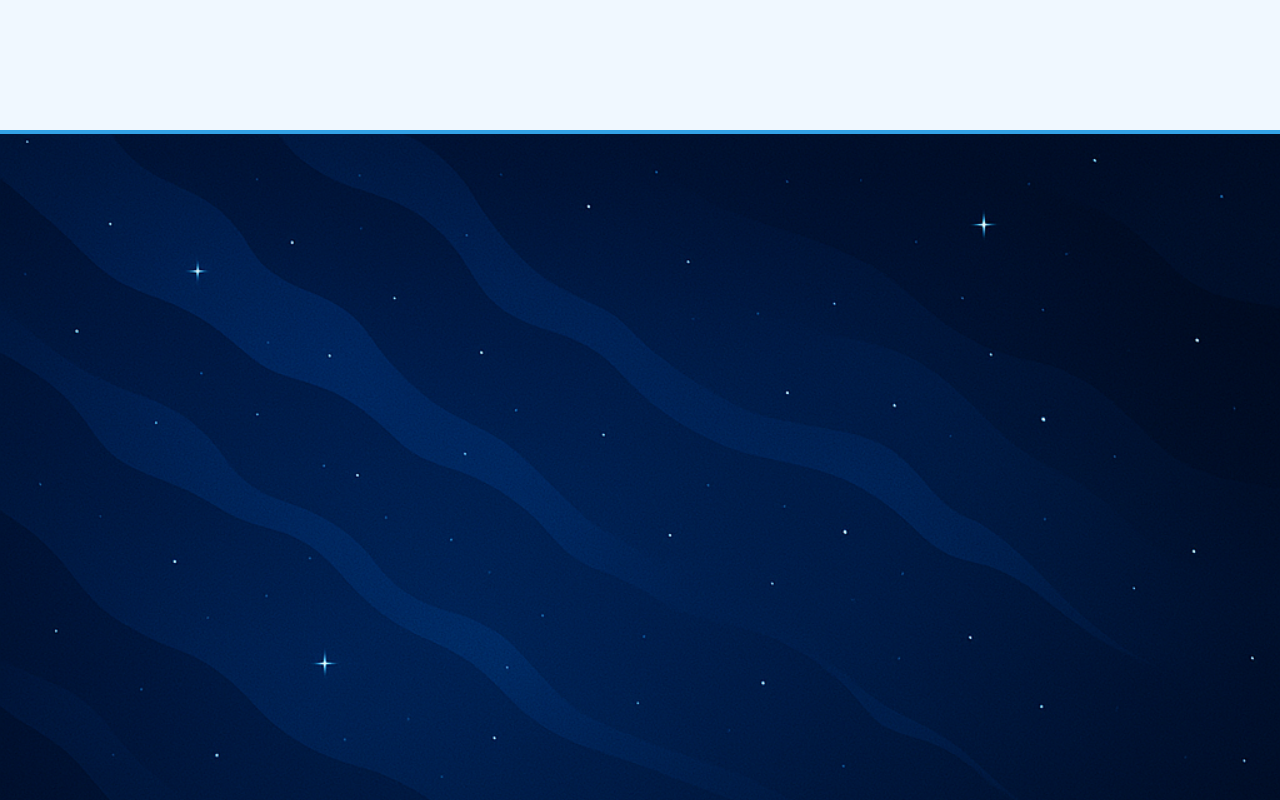
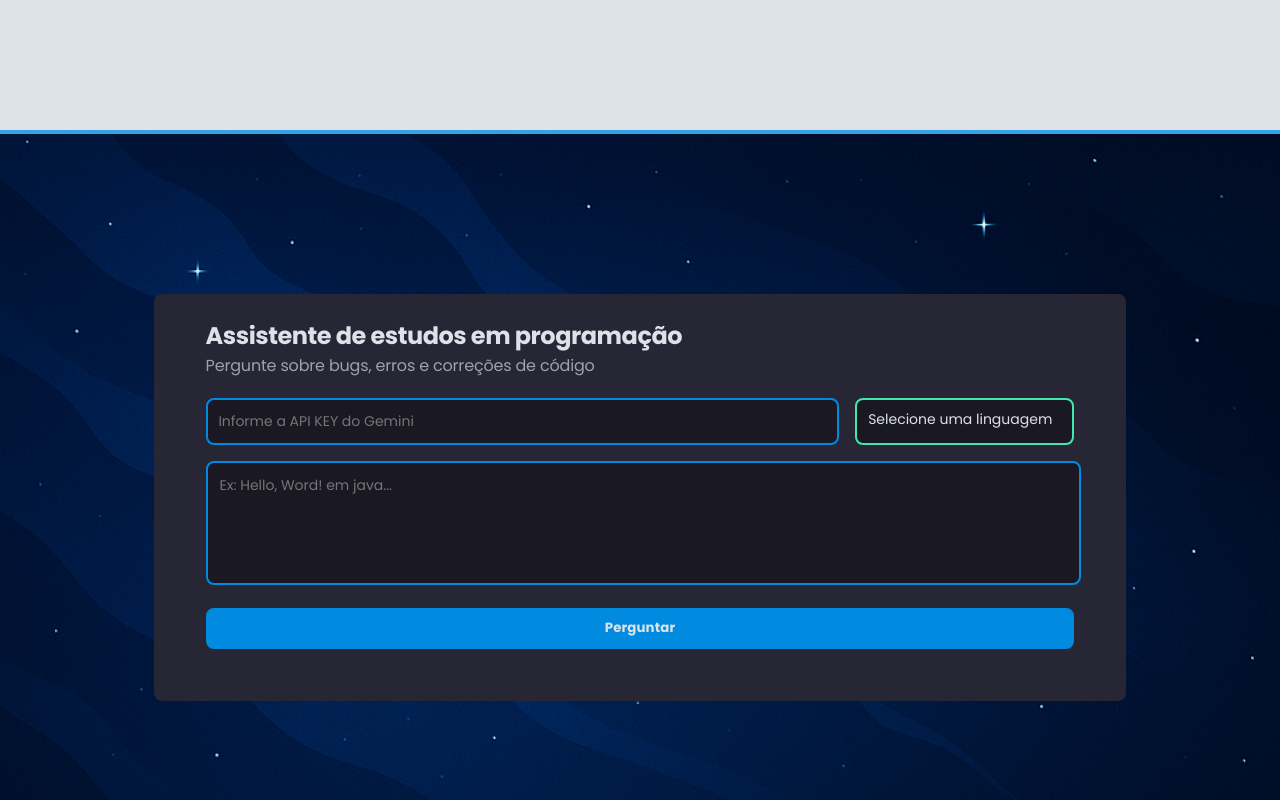
Before and after one commit to Alan-programmer007/Tuctor, a plain HTML site: page src/index.html in a window 1280 px wide. Shown: the part 640-1440 px from the top of the page. Drawn offline with nearby package versions, Linux system fonts and the light colour scheme.

Commit message:
Fim do desenvolvimento da secão pergunta.

```diff
--- a/src/css/style.css
+++ b/src/css/style.css
@@ -6,18 +6,17 @@
     border: none;
     outline: none;
     scroll-behavior: smooth;
-        font-family: "Poppins", sans-serif;
+    font-family: "Poppins", sans-serif;
 }
 
 :root {
-    --bg-color: #F0F8FF;
+    --bg-color: #dce2e8;
     --text-color: #131313;
     --second-bg-color: #008BE0;
     --main-color: ##008BE0;
 }
 
 .header {
-    border-bottom: 4px solid rgba(0, 139, 224, 0.8);
     position: fixed;
     top: 0;
     left: 0;
@@ -111,8 +110,6 @@ section {
     background-color: var(--bg-color);
 }
 
-
-
 .text-animation {
     position: absolute;
     top: 65%;
@@ -141,9 +138,6 @@ section {
     right: -8px;
     animation: cursor 0.6s infinite, typing 20s steps(15) infinite;
 }
-
-
-
 
 @keyframes cursor {
     to{
@@ -199,6 +193,147 @@ section {
         width: calc(100% + 8px);
     }
 }
+
+form {
+    display: flex;
+    gap: 0.85rem;
+    flex-wrap: wrap;
+    margin: 1.25rem 1.25rem;
+    flex-direction: column;
+    gap: 1rem;
+}
+
+.linha-dupla {
+    display: flex;
+    gap: 1rem;
+}
+
+.linha-dupla input,
+.linha-dupla select {
+    flex: 1;
+}
+
+.linha-dupla input {
+    min-width: 70%;
+}
+
+.linha-dupla select {
+    border: 2px solid #43E7AD;
+}
+
+.linha-unica textarea {
+    width: 97.5%;
+    padding-top: 0;
+    resize: none;
+    padding: 0.75rem;
+    height: 6rem;
+    white-space: pre-wrap;
+    overflow-wrap: break-word;
+    word-break: break-word;
+}
+
+input, select, textarea {
+    all: unset;
+    border: 2px solid var(--second-bg-color);
+    border-radius: 0.5rem;
+    padding: 0.675rem;
+    font-size: 0.875rem;
+    background-color: #00000055;
+}
+
+.secao-pergunta > div {
+    color: var(--bg-color);
+    padding: 2rem;
+    padding-top: 1.5rem;
+    border-radius: 0.5rem;
+    background-color: #272634;
+}
+
+.secao-pergunta h2 {
+    margin-left: 1.25rem;
+    letter-spacing: -0.47px;
+}
+
+.secao-pergunta p {
+    margin-left: 1.25rem;
+    letter-spacing: -0.18px;
+    color: #A1A1AA;
+}
+
+.secao-pergunta {
+    opacity: 0;
+    transform: translateY(2rem);
+    animation: aparecer 0.5s ease-in forwards;
+}
+
+@keyframes aparecer {
+    100% {
+        opacity: 1;
+        transform: translateY(0);
+    }
+}
+
+button {
+    width: 100%;
+    border: 0;
+    background-color: var(--second-bg-color);
+    padding: 0.675rem;
+    border-radius: 0.5rem;
+    font-weight: bold;
+    letter-spacing: 0.12px;
+    transition: all 0.3s;
+    color: var(--bg-color);
+}
+
+button:hover {
+    cursor: pointer;
+    transform: translateY(-2px);
+    box-shadow: 0 5px 1rem rgba(255, 248, 107, 0.2);
+}
+
+button:disabled {
+    transition: initial;
+    transform: translateX(0);
+    box-shadow: initial;
+    cursor: not-allowed;
+    color: var(--text-color);
+}
+
+
+
+
+
+
+#iaResponse {
+    background: rgba(0, 0, 0, 0.5);
+    border-radius: 0.5rem;
+    padding: 1.25rem;
+    border-left: solid 4px #43E7AD;
+}
+
+#iaResponse ul {
+    padding-left: 1.5rem;
+    opacity: 0.8;
+}
+
+#iaResponse p {
+    color: var(--bg-color);
+}
+
+.loading {
+    animation: pulse 1.5s infinite;
+}
+
+.hidden {
+    display: none;
+}
+
+@keyframes pulse {
+    50%{
+        opacity: 0.5;
+    }
+}
+
 
 
 
--- a/src/index.html
+++ b/src/index.html
@@ -30,11 +30,42 @@
     </section>
 
     <section class="secao-pergunta">
+            <div class="chat">
+                <h2 class="title">Assistente de estudos em programação</h2>
+                <p>Pergunte sobre bugs, erros e correções de código</p>
 
+                <form id="formulario">
+                    <div class="linha-dupla">
+                        <input id="apiKey" type="password" placeholder="Informe a API KEY do Gemini" required>
+                        <select id="linguagem">
+                            <option value="">Selecione uma linguagem</option>
+                            <option value="java">java</option>
+                            <option value="python">python</option>
+                            <option value="javascript">javascript</option>
+                            <option value="php">php</option>
+                            <option value="golang">golang</option>
+                            <option value="c#">c#</option>
+                            <option value="c++ of duty">c++</option>
+                            <option value="c">c</option>
+                        </select>
+                    </div>
+
+                    <div class="linha-unica">
+                        <textarea id="textareaPergunta" type="text" placeholder="Ex: Hello, Word! em java..." required></textarea>
+                    </div>
+
+                    <button id="askButton">Perguntar</button>
+
+                </form>
+            </div>
     </section>
 
     <section class="secao-respota">
+            <div id="iaResponse" class="hidden">
+                <div class="reponse-content">
 
+                </div>
+            </div>
     </section>
 
     <footer class="footer">
```
